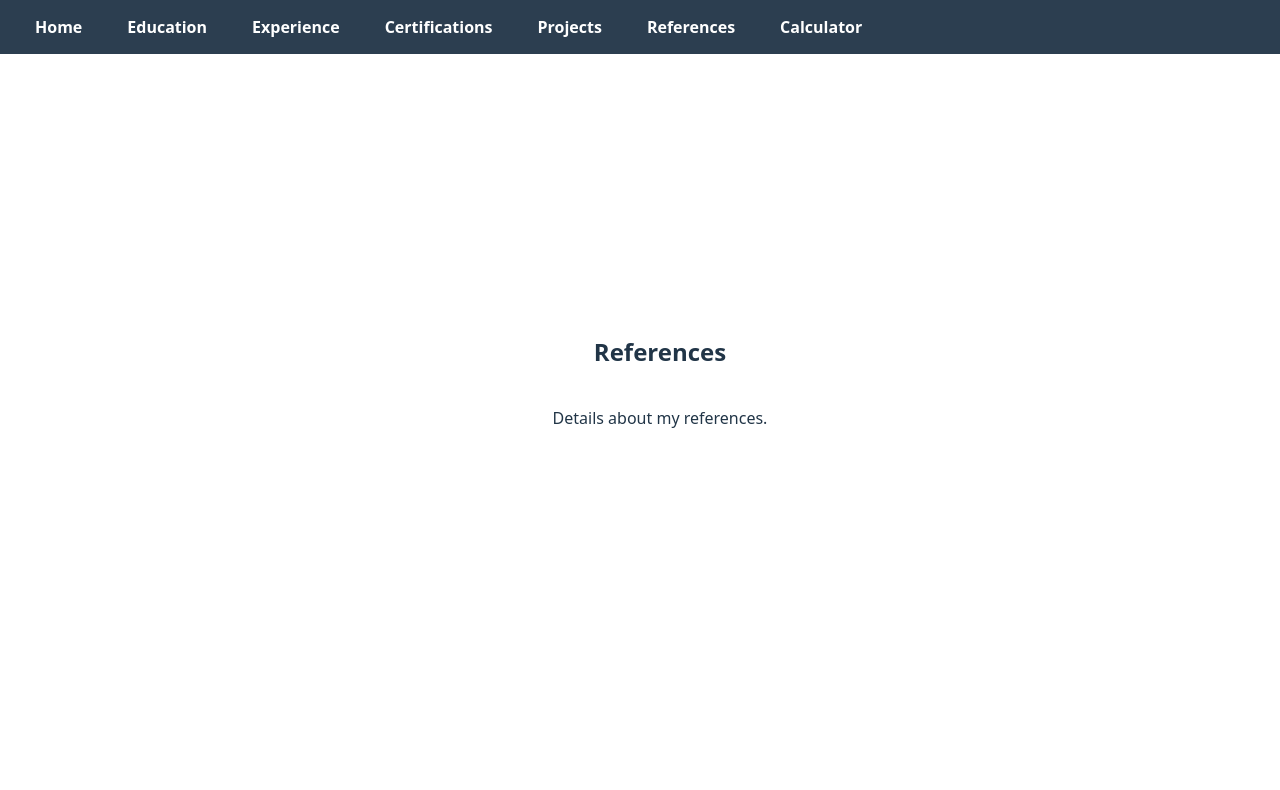
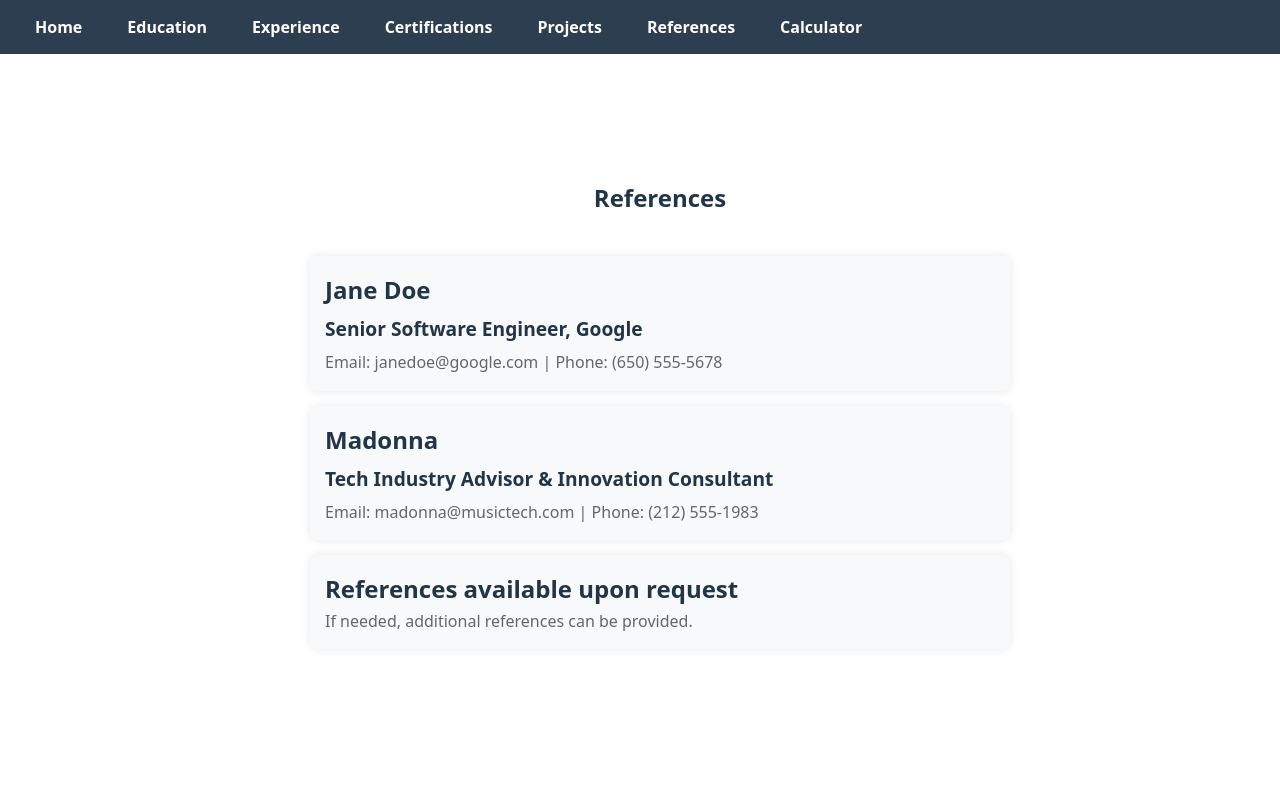
Before and after one commit to wesalshehri/mp3, a React (Vite) app: page /references in a window 1280 px wide. Shown: the top 790 px of the page. Built offline with nearby package versions, Linux system fonts and the light colour scheme.

Commit message:
Update References.tsx

```diff
--- a/src/pages/References.tsx
+++ b/src/pages/References.tsx
@@ -4,21 +4,70 @@ const Container = styled.main`
     display: flex;
     flex-direction: column;
     align-items: center;
-    justify-content: center;
-    height: calc(100vh - 80px);
+    justify-content: flex-start;
+    min-height: 100vh;
     width: 100vw;
     max-width: 100%;
-    padding: 20px;
+    padding: 40px 20px;
     text-align: center;
-    margin: 0 auto;
+    margin: 120px auto 0;
 `;
 
+const RefList = styled.div`
+    max-width: 700px;
+    width: 90%;
+    text-align: left;
+    line-height: 1.6;
+    margin-top: 20px;
+`;
+
+const RefItem = styled.div`
+    background: #f8f9fa;
+    padding: 15px;
+    border-radius: 8px;
+    box-shadow: 0px 0px 10px rgba(0, 0, 0, 0.1);
+    margin-bottom: 15px;
+`;
+
+const Name = styled.h3`
+    margin: 0;
+    font-size: 1.5rem;
+`;
+
+const Position = styled.p`
+    margin: 5px 0;
+    font-size: 1.2rem;
+    font-weight: bold;
+`;
+
+const Contact = styled.p`
+    margin: 0;
+    font-size: 1rem;
+    color: #666;
+`;
 
 export default function References() {
     return (
         <Container>
             <h2>References</h2>
-            <p>Details about my references.</p>
+            <RefList>
+                <RefItem>
+                    <Name>Jane Doe</Name>
+                    <Position>Senior Software Engineer, Google</Position>
+                    <Contact>Email: janedoe@google.com | Phone: (650) 555-5678</Contact>
+                </RefItem>
+
+                <RefItem>
+                    <Name>Madonna</Name>
+                    <Position>Tech Industry Advisor & Innovation Consultant</Position>
+                    <Contact>Email: madonna@musictech.com | Phone: (212) 555-1983</Contact>
+                </RefItem>
+
+                <RefItem>
+                    <Name>References available upon request</Name>
+                    <Contact>If needed, additional references can be provided.</Contact>
+                </RefItem>
+            </RefList>
         </Container>
     );
 }
```
